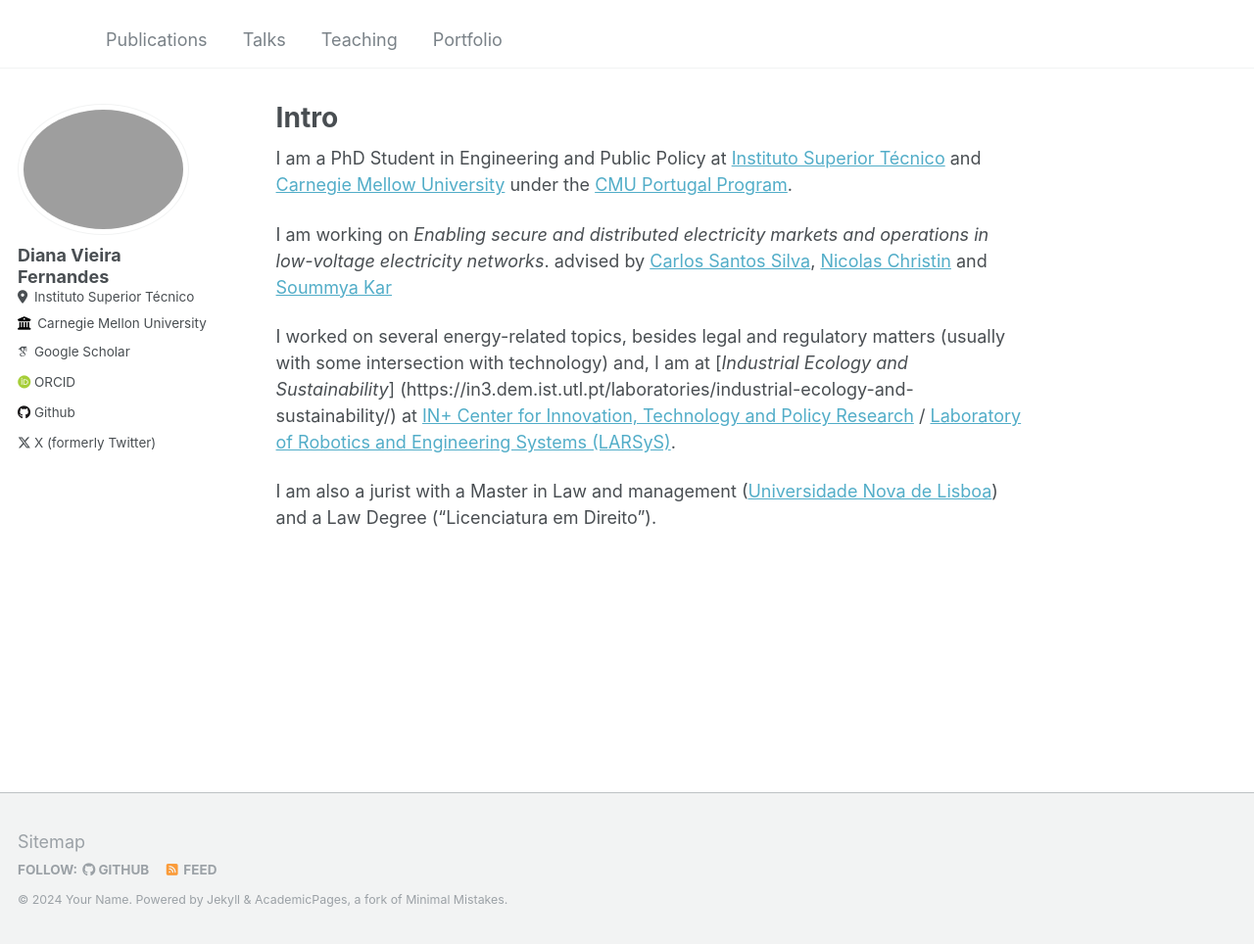
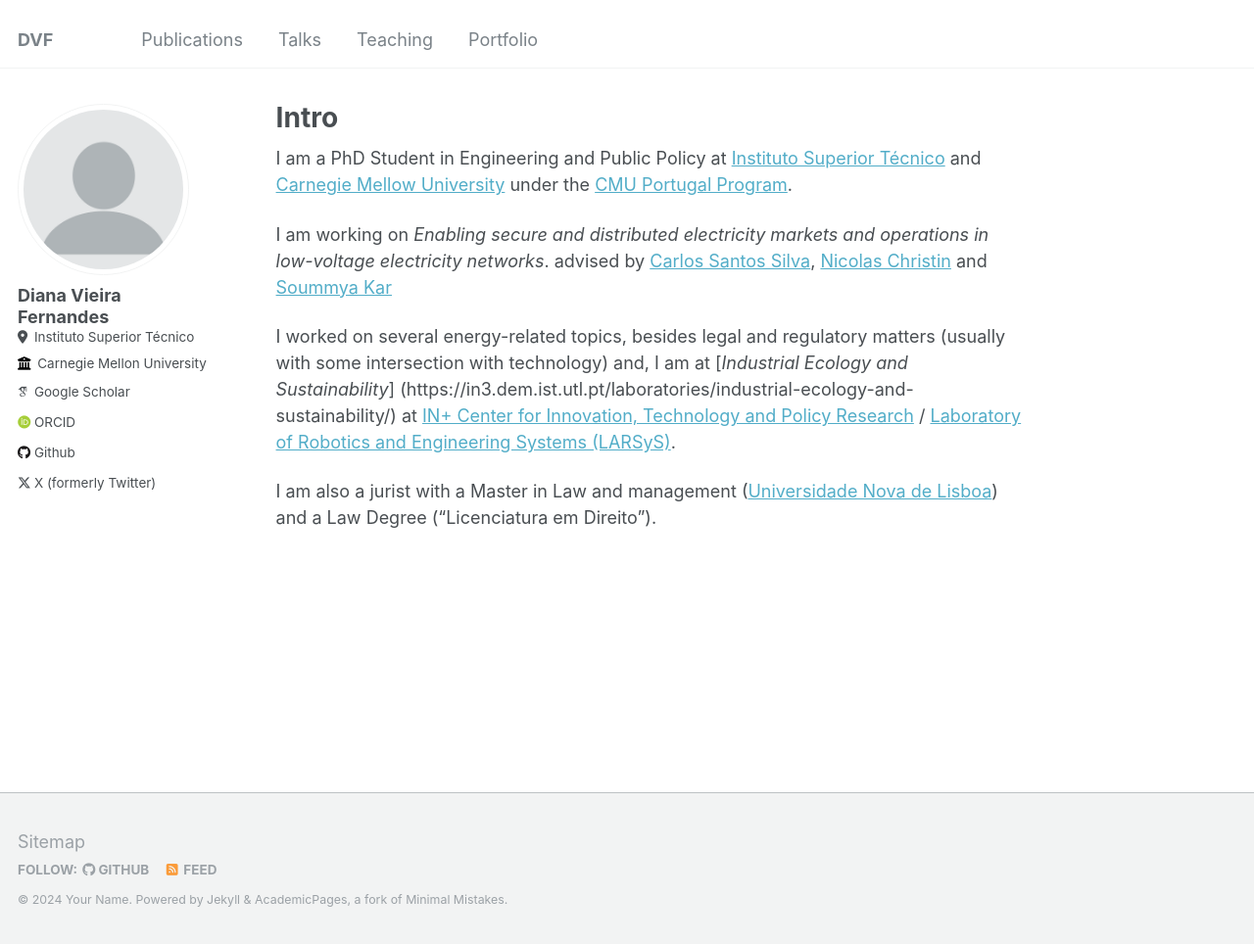
Before and after one commit to d-vf/d-vf.github.io, a Jekyll site: the page built from _pages/about.md, in a window 1280 px wide and 964 px high. Shown: the whole window at 98% size. Built offline with Jekyll 4.4.1, drawn with Linux system fonts in a browser that asks for light colours; some web fonts are replaced.

Commit message:
Update _config.yml

```diff
--- a/_config.yml
+++ b/_config.yml
@@ -8,7 +8,7 @@
 
 # Basic Site Settings
 locale                   : "en-US"
-title                    : ""
+title                    : "DVF"
 title_separator          : "-"
 name                     : &name "Your Name"
 description              : &description "personal description"
@@ -21,7 +21,7 @@ repository               : "https://github.com/d-vf"
 #               Additional customization can be done by editing /_includes/author-profile.html
 author:
   # Biographic information
-  #avatar           : "profile.png"
+  avatar           : "profile.png"
   name             : "Diana Vieira Fernandes"
   pronouns         : # example: "she/her"
   bio              : #"Short biography for the left-hand sidebar"
```
